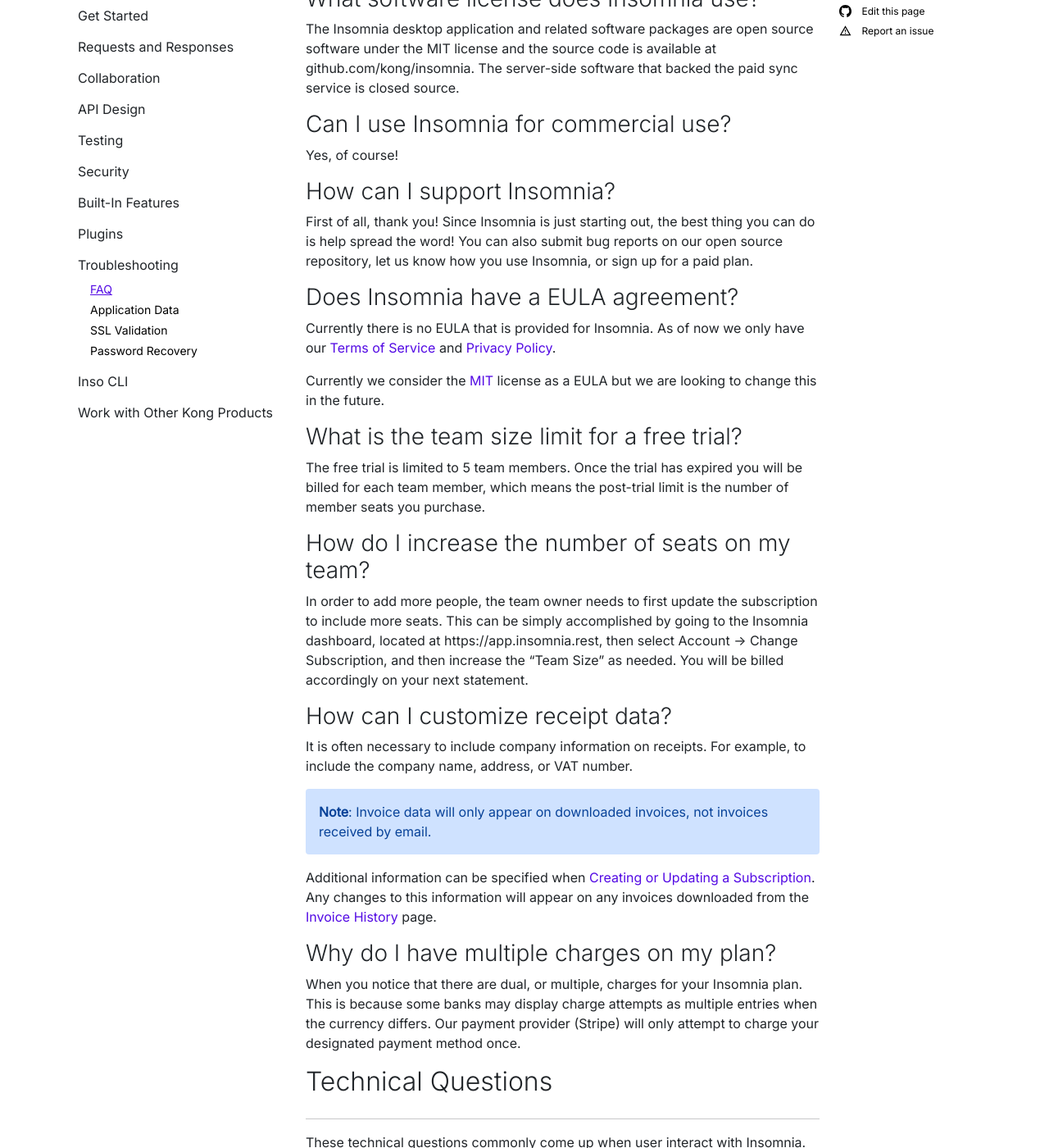
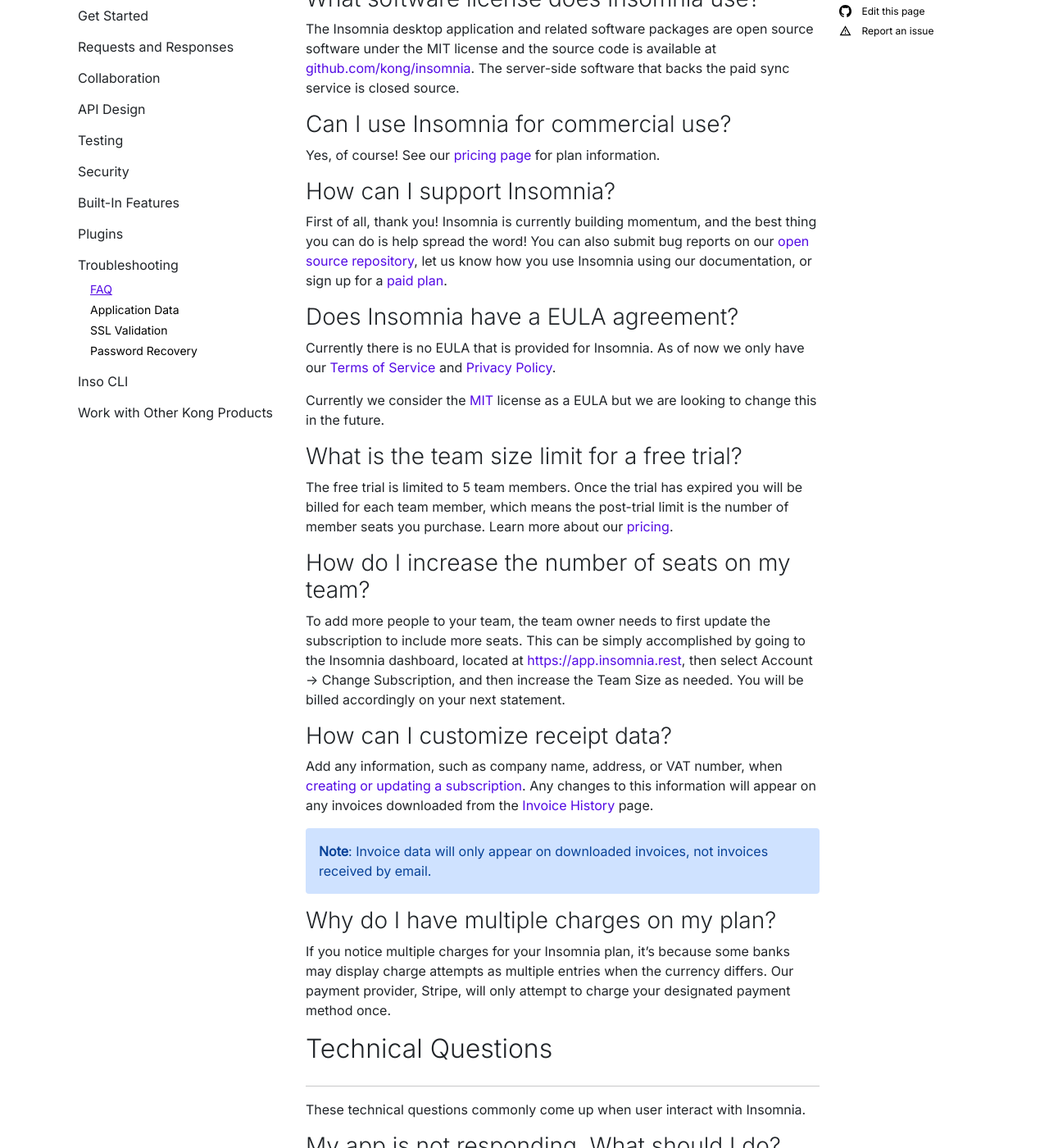
Before and after one commit to Kong/insomnia-docs, a Jekyll site: the page built from docs/insomnia/faq.md, in a window 1280 px wide and 1400 px high, scrolled down 527 px. Shown: the whole window at 82% size. Built offline with Jekyll 4.4.1, drawn with Linux system fonts in a browser that asks for light colours; comment, search, counter and statistics services are not loaded; some of the changed text lies outside the part shown.

Commit message:
[DOCU-2062] Add notes about third-party plugins

```diff
--- a/docs/insomnia/faq.md
+++ b/docs/insomnia/faq.md
@@ -5,7 +5,7 @@
 category-url: support
 ---
 
-Here are the answers to the most frequently asked questions that we receive. For support, see our [support community page](https://insomnia.rest/support).
+Here are the answers to the most frequently asked questions that we receive. For community support, see our [support page](https://insomnia.rest/support).
 
 ## General Questions
 <hr>
@@ -22,15 +22,15 @@
 
 ### What software license does Insomnia use?
 
-The Insomnia desktop application and related software packages are open source software under the MIT license and the source code is available at github.com/kong/insomnia. The server-side software that backed the paid sync service is closed source.
+The Insomnia desktop application and related software packages are open source software under the MIT license and the source code is available at [github.com/kong/insomnia](https://github.com/Kong/insomnia). The server-side software that backs the paid sync service is closed source.
 
 ### Can I use Insomnia for commercial use?
 
-Yes, of course!
+Yes, of course! See our [pricing page](https://insomnia.rest/pricing) for plan information.
 
 ### How can I support Insomnia?
 
-First of all, thank you! Since Insomnia is just starting out, the best thing you can do is help spread the word! You can also submit bug reports on our open source repository, let us know how you use Insomnia, or sign up for a paid plan.
+First of all, thank you! Insomnia is currently building momentum, and the best thing you can do is help spread the word! You can also submit bug reports on our [open source repository](https://github.com/Kong/insomnia), let us know how you use Insomnia using our documentation, or sign up for a [paid plan](https://insomnia.rest/pricing).
 
 ### Does Insomnia have a EULA agreement?
 
@@ -40,24 +40,22 @@
 
 ### What is the team size limit for a free trial?
 
-The free trial is limited to 5 team members. Once the trial has expired you will be billed for each team member, which means the post-trial limit is the number of member seats you purchase.
+The free trial is limited to 5 team members. Once the trial has expired you will be billed for each team member, which means the post-trial limit is the number of member seats you purchase. Learn more about our [pricing](https://insomnia.rest/pricing).
 
 ### How do I increase the number of seats on my team?
 
-In order to add more people, the team owner needs to first update the subscription to include more seats. This can be simply accomplished by going to the Insomnia dashboard, located at https://app.insomnia.rest, then select Account -> Change Subscription, and then increase the "Team Size" as needed. You will be billed accordingly on your next statement.
+To add more people to your team, the team owner needs to first update the subscription to include more seats. This can be simply accomplished by going to the Insomnia dashboard, located at [https://app.insomnia.rest](https://app.insomnia.rest), then select Account -> Change Subscription, and then increase the Team Size as needed. You will be billed accordingly on your next statement.
 
 ### How can I customize receipt data?
 
-It is often necessary to include company information on receipts. For example, to include the company name, address, or VAT number.
+Add any information, such as company name, address, or VAT number, when [creating or updating a subscription](https://app.insomnia.rest/app/subscribe/). Any changes to this information will appear on any invoices downloaded from the [Invoice History](https://app.insomnia.rest/app/invoices/) page.
 
 {:.alert .alert-primary}
 **Note**: Invoice data will only appear on downloaded invoices, not invoices received by email.
 
-Additional information can be specified when [Creating or Updating a Subscription](https://app.insomnia.rest/app/subscribe/). Any changes to this information will appear on any invoices downloaded from the [Invoice History](https://app.insomnia.rest/app/invoices/) page.
-
 ### Why do I have multiple charges on my plan?
 
-When you notice that there are dual, or multiple, charges for your Insomnia plan. This is because some banks may display charge attempts as multiple entries when the currency differs. Our payment provider (Stripe) will only attempt to charge your designated payment method once.
+If you notice multiple charges for your Insomnia plan, it's because some banks may display charge attempts as multiple entries when the currency differs. Our payment provider, Stripe, will only attempt to charge your designated payment method once.
 
 ## Technical Questions
 <hr>
@@ -66,7 +64,7 @@
 
 ### My app is not responding. What should I do?
 
-Sometimes, if you make a request that returns a lot of data, Insomnia will become unresponsive. If this happens, you can manually delete the large response file by doing the following.
+Sometimes, if you make a request that returns a lot of data, Insomnia will become unresponsive. If this happens, manually delete the large response file by doing the following.
 
 1. Locate the Application Data Folder
 
@@ -88,10 +86,10 @@
 
 ### Why don’t I see anything after importing a backup?
 
-The import/export feature acts similarly to copying files in a filesystem. If the import contains data that originated from your application, data will be overwritten. However, if the import contains data that did not originate from your application, new data (including request collections / design documents) may have be created.
+The import/export feature acts similarly to copying files in a filesystem. If the import contains data that originated from your application, data will be overwritten. However, if the import contains data that did not originate from your application, new data (including Request Collections and Design Documents) may have be created.
 
 {:.alert .alert-primary}
-**Note**: You can check for newly created Collections and Documents on the Dashboard.
+**Note**: Check for newly created Collections and Documents on the Dashboard.
 
 ### Where does the application store data?
 
@@ -101,7 +99,7 @@
 * `XDG_CONFIG_HOME/Insomnia` or `~/.config/Insomnia` on Linux
 * `~/Library/Application Support/Insomnia` on macOS
 
-The app data directory can also be shown by navigating to Help > Show App Data Folder.
+The app data directory can also be shown by navigating to **Help** > **Show App Data Folder**.
 
 ### Where does the application store logs?
 
@@ -111,12 +109,16 @@
 * `$XDG_CONFIG_HOME/Insomnia/logs` or `~/.config/Insomnia/logs` on Linux
 * `~/Library/Logs/Insomnia` on macOS
 
-You can open the parent folder, by navigating to Help > Show App Logs Folder in Insomnia.
+Open the parent folder by navigating to **Help** > **Show App Logs Folder** in Insomnia.
 
 ### Where do I find keyboard shortcuts?
 
-A list of all keyboard shortcuts can be found within the application under Preferences > Keyboard.
+A list of all keyboard shortcuts can be found within the application under **Preferences** > **Keyboard**.
 
 ### Where does Insomnia store environment information on a Linux (snap) install?
 
 Various forms of user data, log files and environment information — the kind of data that’s generated and consumed by applications during operations can be located in the `/var/snap/` directory. Additionally, the `~/snap` directory that exists in a user’s home directory will contain directories using some of the names seen in `/var/snap`. These directories are meant to store versioned data related to settings used by your user account.
+
+### I'm having issues with a third-party plugin
+
+Insomnia cannot make guarantees around the usability, maintenance, and security of third-party plugins. If you're having issues with a plugin built and maintained by the Insomnia team, reach out to [our community](https://insomnia.rest/support).
```
Also changed, not shown: docs/insomnia/introduction-to-plugins.md (+2 -2 lines).
